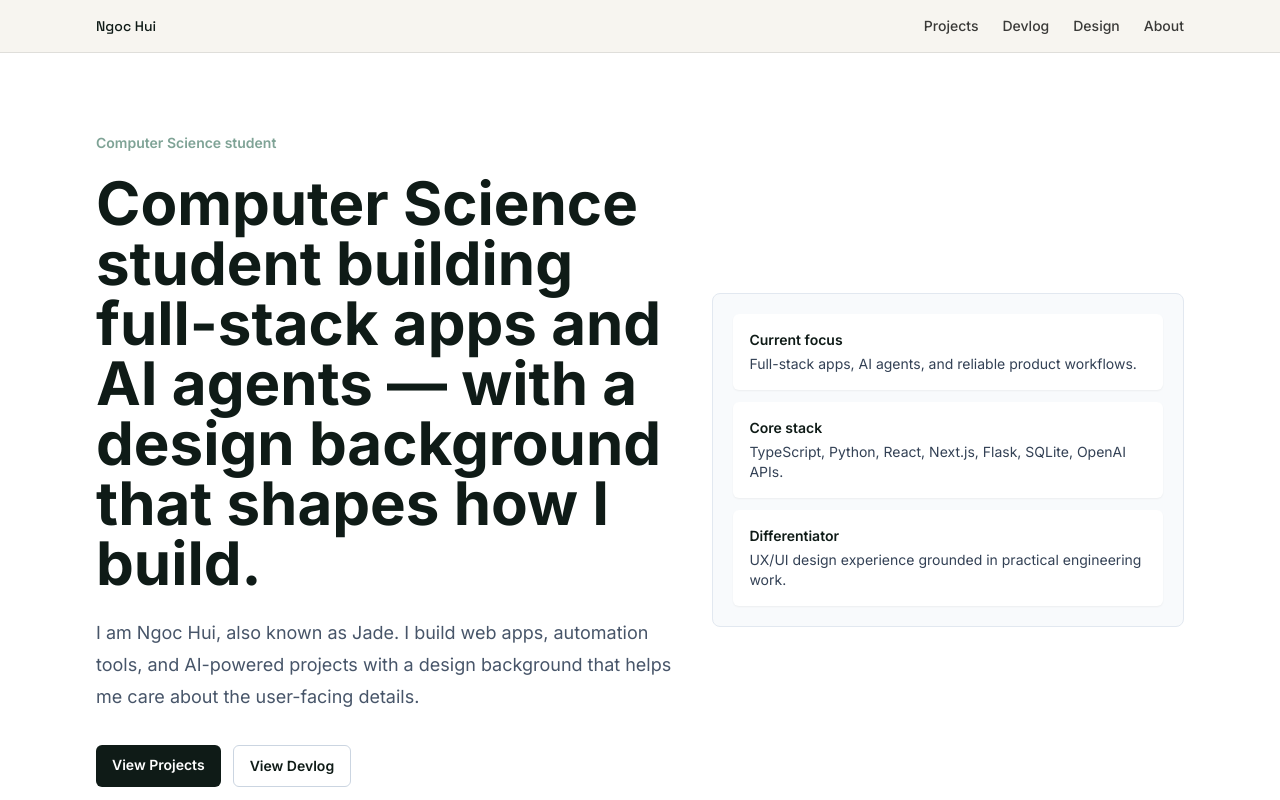
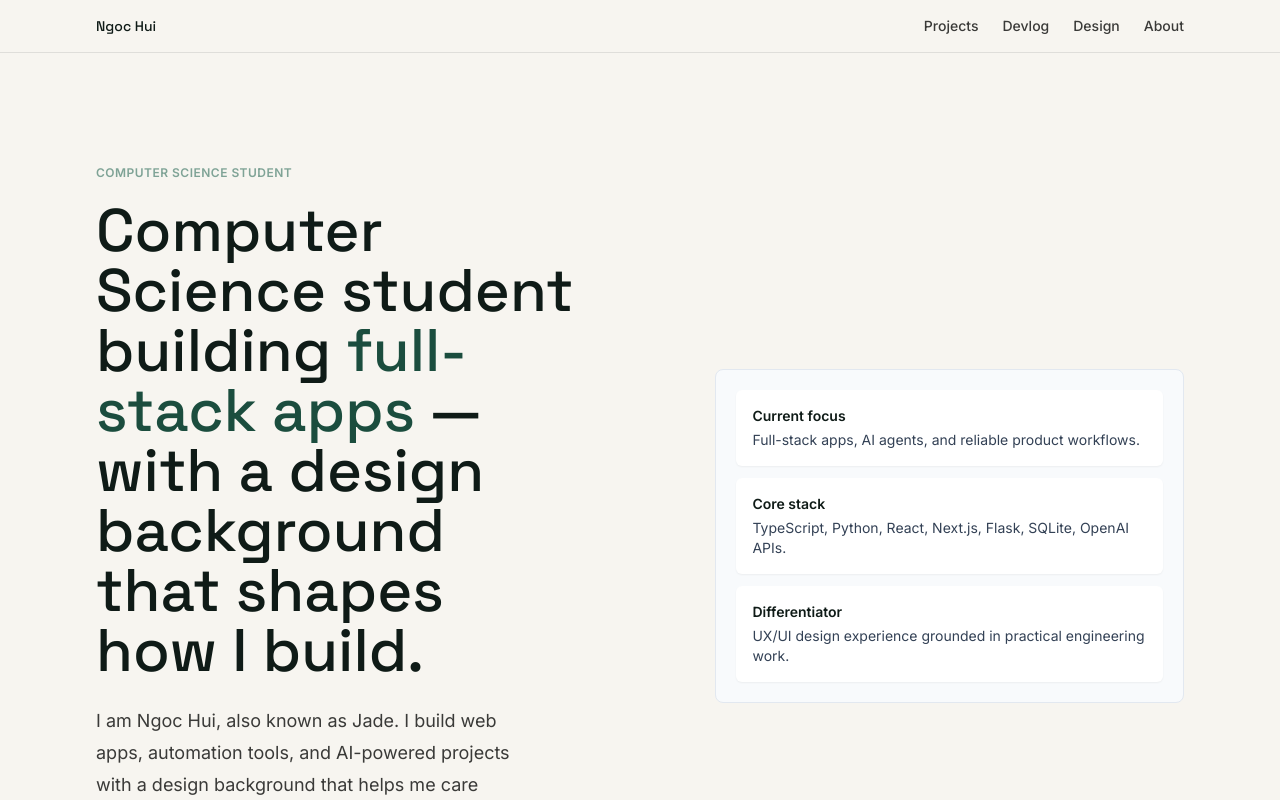
Before and after one commit to jadecodelab/Portfolio-Website, a Next.js app: page / in a window 1280 px wide. Shown: the top 800 px of the page. Built offline with nearby package versions, Linux system fonts and the light colour scheme.

Commit message:
Style home page

```diff
--- a/app/page.tsx
+++ b/app/page.tsx
@@ -9,17 +9,18 @@ export default async function HomePage() {
 
   return (
     <div>
-      <section className="border-b border-slate-200 bg-white">
-        <div className="mx-auto grid min-h-[78vh] max-w-6xl items-center gap-10 px-5 py-20 sm:px-6 lg:grid-cols-[1.1fr_0.9fr] lg:px-8">
+      <section className="border-b border-ink/10 bg-cream">
+        <div className="mx-auto grid min-h-[78vh] max-w-6xl items-center gap-12 px-5 py-24 sm:px-6 lg:grid-cols-[1fr_0.82fr] lg:px-8 lg:py-28">
           <div>
-            <p className="text-sm font-semibold text-circuit">
+            <p className="text-xs font-semibold uppercase tracking-[0.04em] text-jade-soft">
               Computer Science student
             </p>
-            <h1 className="mt-5 max-w-3xl text-4xl font-bold tracking-normal text-ink sm:text-5xl lg:text-6xl">
-              Computer Science student building full-stack apps and AI agents —
-              with a design background that shapes how I build.
+            <h1 className="mt-5 max-w-[480px] font-display text-4xl font-medium leading-tight text-ink sm:text-5xl lg:text-6xl">
+              Computer Science student building{" "}
+              <span className="text-jade-deep">full-stack apps</span> — with a
+              design background that shapes how I build.
             </h1>
-            <p className="mt-6 max-w-2xl text-lg leading-8 text-slate-600">
+            <p className="mt-6 max-w-[420px] text-lg leading-8 text-charcoal">
               I am Ngoc Hui, also known as Jade. I build web apps, automation
               tools, and AI-powered projects with a design background that helps
               me care about the user-facing details.
@@ -27,13 +28,13 @@ export default async function HomePage() {
             <div className="mt-8 flex flex-wrap gap-3">
               <Link
                 href="/projects"
-                className="rounded-md bg-ink px-4 py-2.5 text-sm font-semibold text-white transition hover:bg-signal"
+                className="rounded-md bg-jade-deep px-4 py-2.5 text-sm font-semibold text-cream transition hover:bg-ink"
               >
                 View Projects
               </Link>
               <Link
                 href="/devlog"
-                className="rounded-md border border-slate-300 bg-white px-4 py-2.5 text-sm font-semibold text-ink transition hover:border-signal hover:text-signal"
+                className="rounded-md border border-jade-deep px-4 py-2.5 text-sm font-semibold text-jade-deep transition hover:bg-jade-deep hover:text-cream"
               >
                 View Devlog
               </Link>
```
